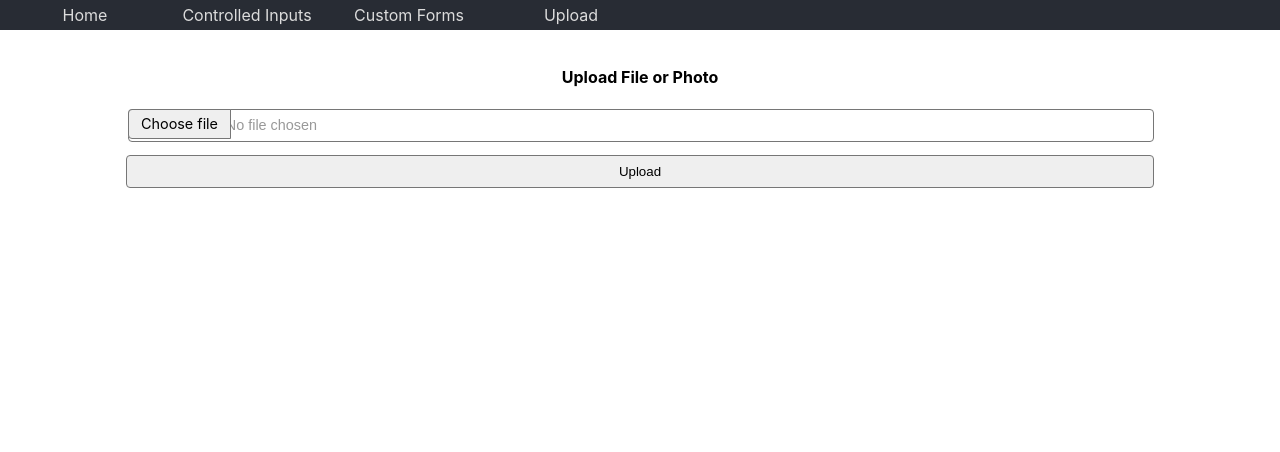
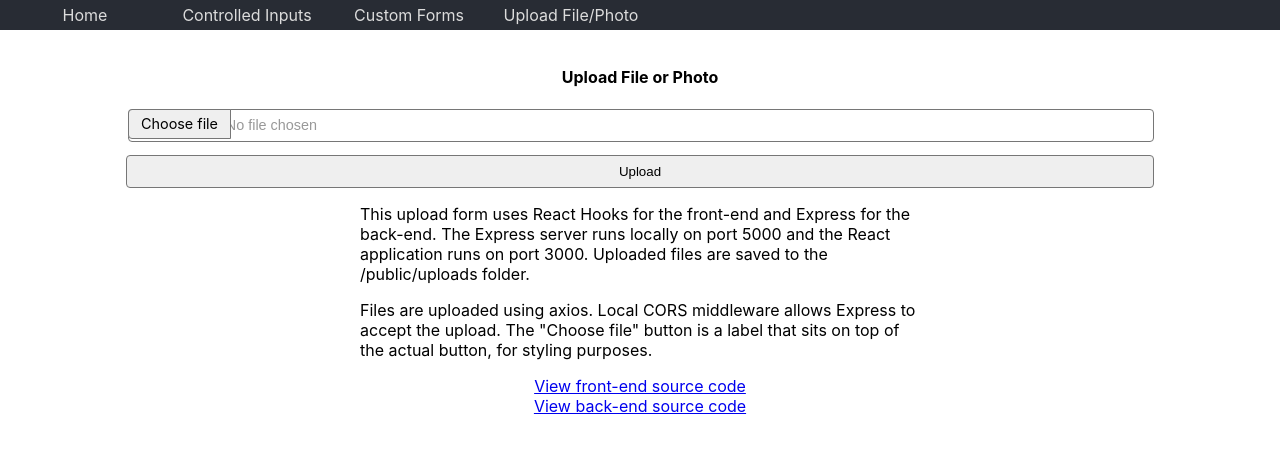
Before and after one commit to vishalicious213/react-test-projects, a React (Create React App) app: page /upload in a window 1280 px wide. Shown: the top 452 px of the page. Built offline with nearby package versions, Linux system fonts and the light colour scheme.

Commit message:
Upload now has descriptor text and links to the front-end and back-end code

```diff
--- a/src/App.css
+++ b/src/App.css
@@ -154,10 +154,19 @@
 
 /* UPLOAD */
 
-.Upload {
+#Upload {
   display: flex;
   flex-direction: column;
   align-items: center;
+}
+
+#Upload > p {
+  max-width: 35rem;
+  margin-bottom: 0px;
+}
+
+.closer {
+  margin-top: 0px;
 }
 
 .upload-form {
--- a/src/components/Menu.js
+++ b/src/components/Menu.js
@@ -8,7 +8,7 @@ function Menu() {
                 <li><Link to='/'>Home</Link></li>
                 <li><Link to='/controlled'>Controlled Inputs</Link></li>
                 <li><Link to='/customforms'>Custom Forms</Link></li>
-                <li><Link to='/upload'>Upload</Link></li>
+                <li><Link to='/upload'>Upload File/Photo</Link></li>
             </ul>
         </div>
     )
--- a/src/components/Upload.js
+++ b/src/components/Upload.js
@@ -6,10 +6,15 @@ import '../App.css'
 
 const Upload = () => {
     return (
-        <div className='Upload'>
+        <div id='Upload'>
             <h4>Upload File or Photo</h4>
 
             <FileUpload />
+
+            <p>This upload form uses React Hooks for the front-end and Express for the back-end. The Express server runs locally on port 5000 and the React application runs on port 3000. Uploaded files are saved to the /public/uploads folder.</p>
+            <p>Files are uploaded using axios. Local CORS middleware allows Express to accept the upload. The "Choose file" button is a label that sits on top of the actual button, for styling purposes.</p>
+            <p><a href='https://github.com/vishalicious213/react-test-projects/blob/main/src/components/upload-components/FileUpload.js'>View front-end source code</a></p>
+            <p className='closer'><a href='https://github.com/vishalicious213/react-test-projects/blob/main/server.js'>View back-end source code</a></p>
         </div>
     )
 }
```
